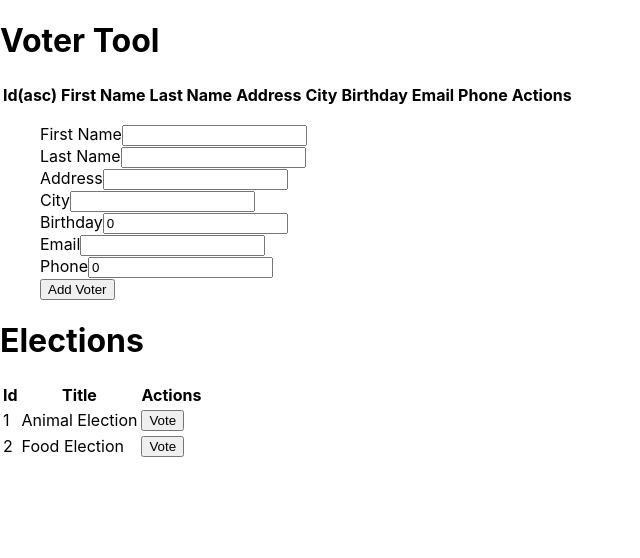
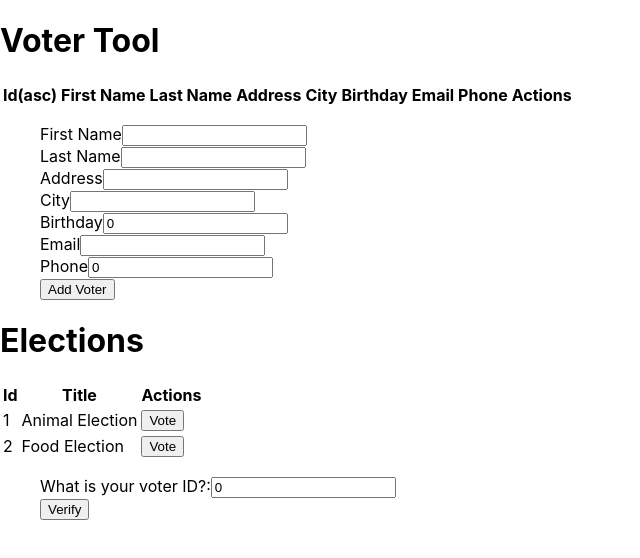
Before and after one commit to jsalazar7/react-class-project, a React (Create React App) app in the folder vote-app/: page /voter in a window 1280 px wide. Shown: the top 558 px of the page, without its empty margins (0-640 px from the left). Built offline with nearby package versions, Linux system fonts and the light colour scheme.

Commit message:
voter auth

```diff
--- /dev/null
+++ b/vote-app/src/components/Elections/VoterAuthForm.tsx
@@ -0,0 +1,35 @@
+
+import React from 'react';
+import { useForm } from '../../hooks/useForm';
+
+
+export type VoterAuthFormProps = {
+    onVerifyVoter: (id: number) => void,
+};
+
+export function VoterAuthForm({onVerifyVoter}: VoterAuthFormProps) {
+
+    const [ voterForm, change, resetVoterForm ] = useForm ({
+        id: 0
+    });
+
+    const submitVoter = () => {
+        onVerifyVoter(voterForm.id);
+        resetVoterForm();
+    };
+
+    return (
+        <form>
+            <ul>
+            <li>
+                <label>
+                    What is your voter ID?:
+                    <input type="text" name="id"
+                           value={voterForm.id} onChange={change} />
+                </label>
+            </li>
+            <button type="button" onClick={submitVoter}>Verify</button>
+            </ul>
+        </form>
+    );
+}
--- a/vote-app/src/components/voters/VoterForm.tsx
+++ b/vote-app/src/components/voters/VoterForm.tsx
@@ -19,11 +19,9 @@ export function VoterForm(props: VoterFormProps) {
     });
 
     const submitVoter = () => {
-
         props.onSubmitVoter({
             ...voterForm,
         });
-
         resetVoterForm();
     };
 
--- a/vote-app/src/components/voters/VoterTool.tsx
+++ b/vote-app/src/components/voters/VoterTool.tsx
@@ -6,7 +6,8 @@ import { VoterForm } from './VoterForm';
 
 import { Voter, NewVoter, VoterKeys } from '../../models/voters/Voter';
 import { VotersSort } from '../../models/voters/VoterTool';
-import { Elections } from  '../elections/Elections';
+import { Elections } from  '../Elections/Elections';
+import { VoterAuthForm } from  '../Elections/VoterAuthForm';
 
 export type VoterToolProps = {
     voters: Voter[],
@@ -41,6 +42,9 @@ export function VoterTool(props: VoterToolProps) {
                       onSortVoters={sortVoters} />
             <VoterForm buttonText="Add Voter" onSubmitVoter={addVoter} />
             <Elections />
+            <VoterAuthForm
+                onVerifyVoter={console.log}
+            />
         </>
     );
 }
```
